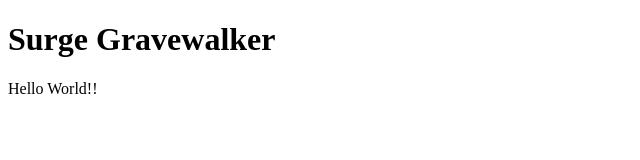
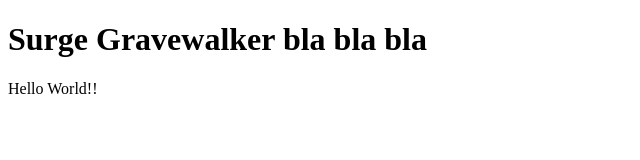
Before and after one commit to Gravewalker666/surgesite, a plain HTML site: page index.html in a window 1280 px wide. Shown: the whole page, without its empty margins (0-640 px from the left). Drawn offline with Linux system fonts and the light colour scheme.

Commit message:
Add bal bla bla to index

```diff
--- a/index.html
+++ b/index.html
@@ -4,7 +4,7 @@
 	<title>Hello</title>
 </head>
 <body>
-	<h1>Surge Gravewalker</h1>
+	<h1>Surge Gravewalker bla bla bla</h1>
 Hello World!!
 </body>
 </html>
```
